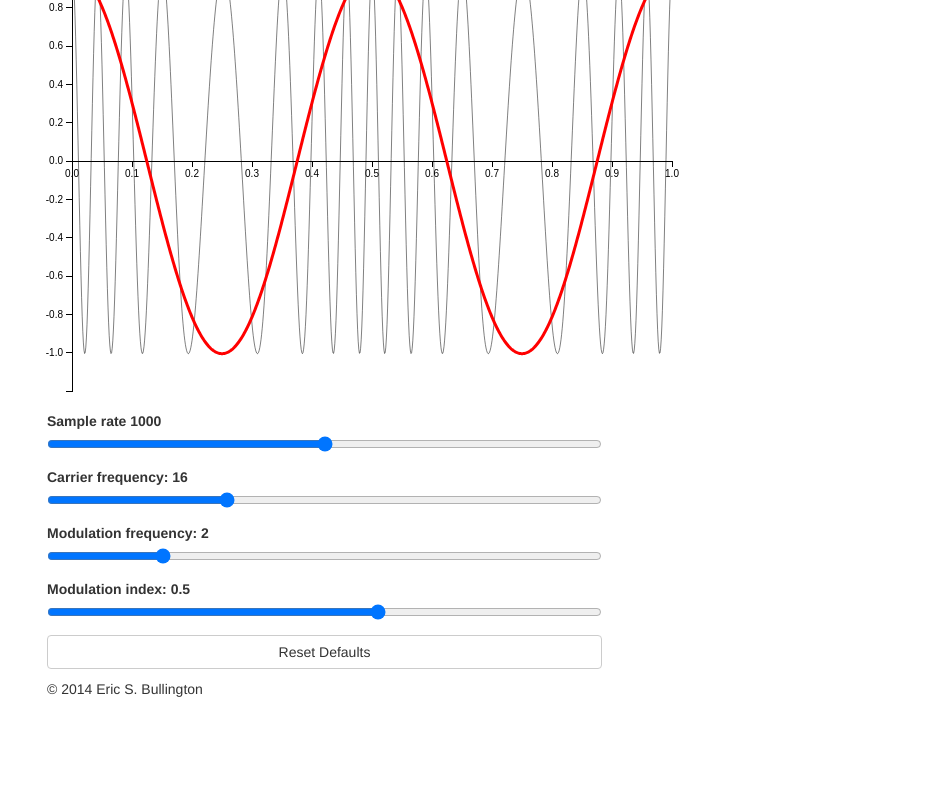
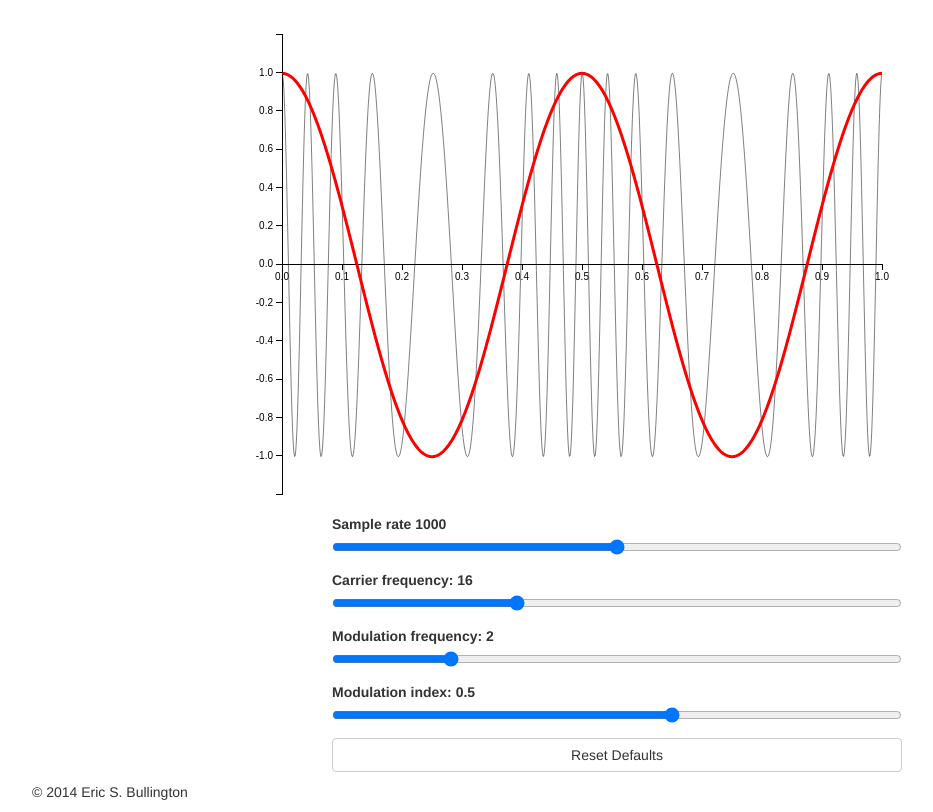
Before and after one commit to esbullington/fm-oscillator-visualization, a plain HTML site: page index.html in a window 1280 px wide. Shown: the part 89-901 px from the top of the page, without its empty margins (23-956 px from the left). Before the commit the page ends 800 px from the top, so only its background shows below. Drawn offline with nearby package versions, Linux system fonts and the light colour scheme.

Commit message:
Refined positioning and styling

```diff
--- a/index.html
+++ b/index.html
@@ -13,13 +13,16 @@
 <body>
 
   <div class="container">
+    <h2 class="page-header">Frequency modulation oscillator</h2>
     <div class="row">
-      <div id="chart"></div>
+      <div class="col-md-offset-2 col-md-8">
+        <div id="chart"/>
+      </div>
     </div>
     <div class="row">
-      <div class="col-md-12">
+      <div class="col-md-offset-3 col-md-6">
         <div class="row">
-          <div class="col-md-6">
+          <div class="col-md-12">
             <div class="form-group">
               <label for="sampleRateSlider">Sample rate
                 <span id="sampleRateValue">1000</span>
@@ -29,7 +32,7 @@
           </div>
         </div>
         <div class="row">
-          <div class="col-md-6">
+          <div class="col-md-12">
             <div class="form-group">
               <label for="carrierFrequencySlider">Carrier frequency:
                 <span id="carrierFrequencyValue">16</span>
@@ -39,7 +42,7 @@
           </div>
         </div>
         <div class="row">
-          <div class="col-md-6">
+          <div class="col-md-12">
             <div class="form-group">
               <label for="modulationFrequencySlider">Modulation frequency:
                 <span id="modulationFrequencyValue">2</span>
@@ -49,7 +52,7 @@
           </div>
         </div>
         <div class="row">
-          <div class="col-md-6">
+          <div class="col-md-12">
             <div class="form-group">
               <label for="modulationIndexSlider">Modulation index:
                 <span id="modulationIndexValue">0.5</span>
@@ -59,7 +62,7 @@
           </div>
         </div>
         <div class="row">
-          <div class="col-md-6">
+          <div class="col-md-12">
             <button id="resetDefaults" class="btn btn-default btn-block">Reset Defaults</button>
           </div>
         </div>
```
Also changed, not shown: style.css (line endings or trailing spaces).
